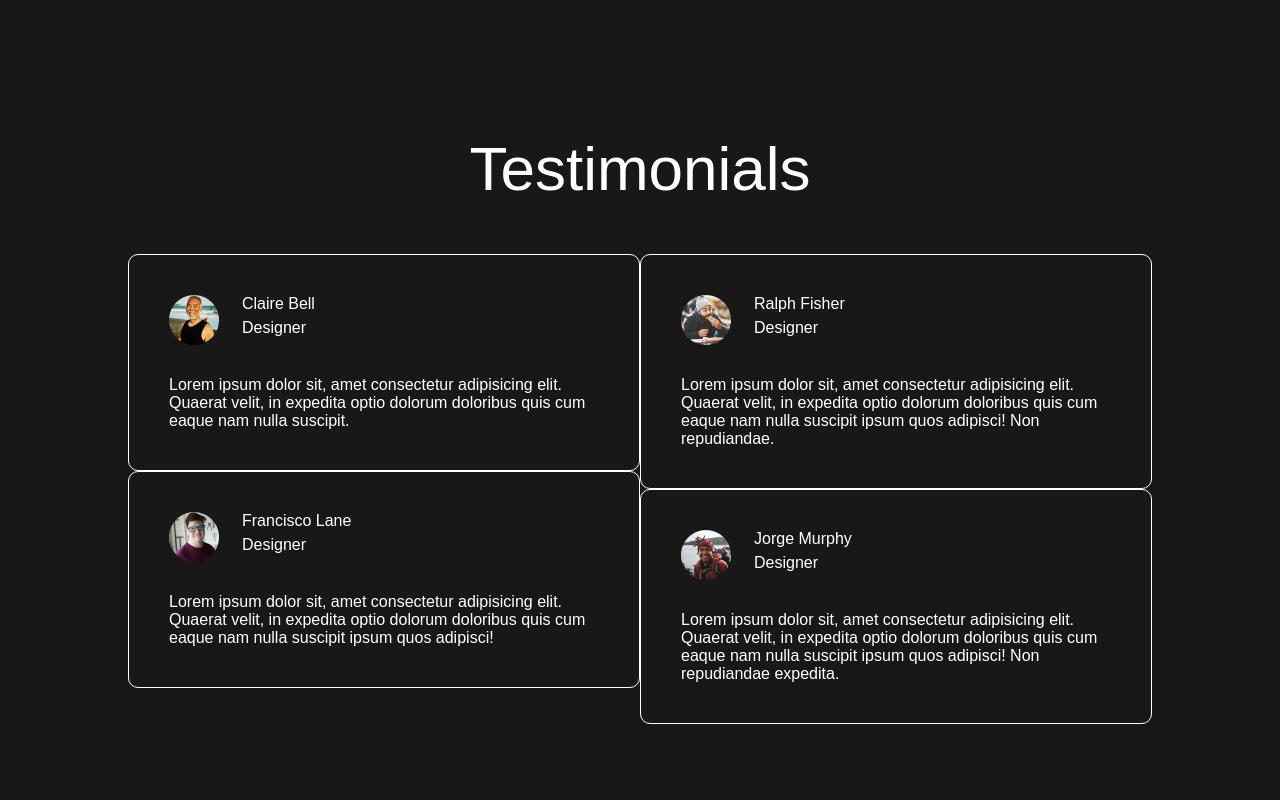
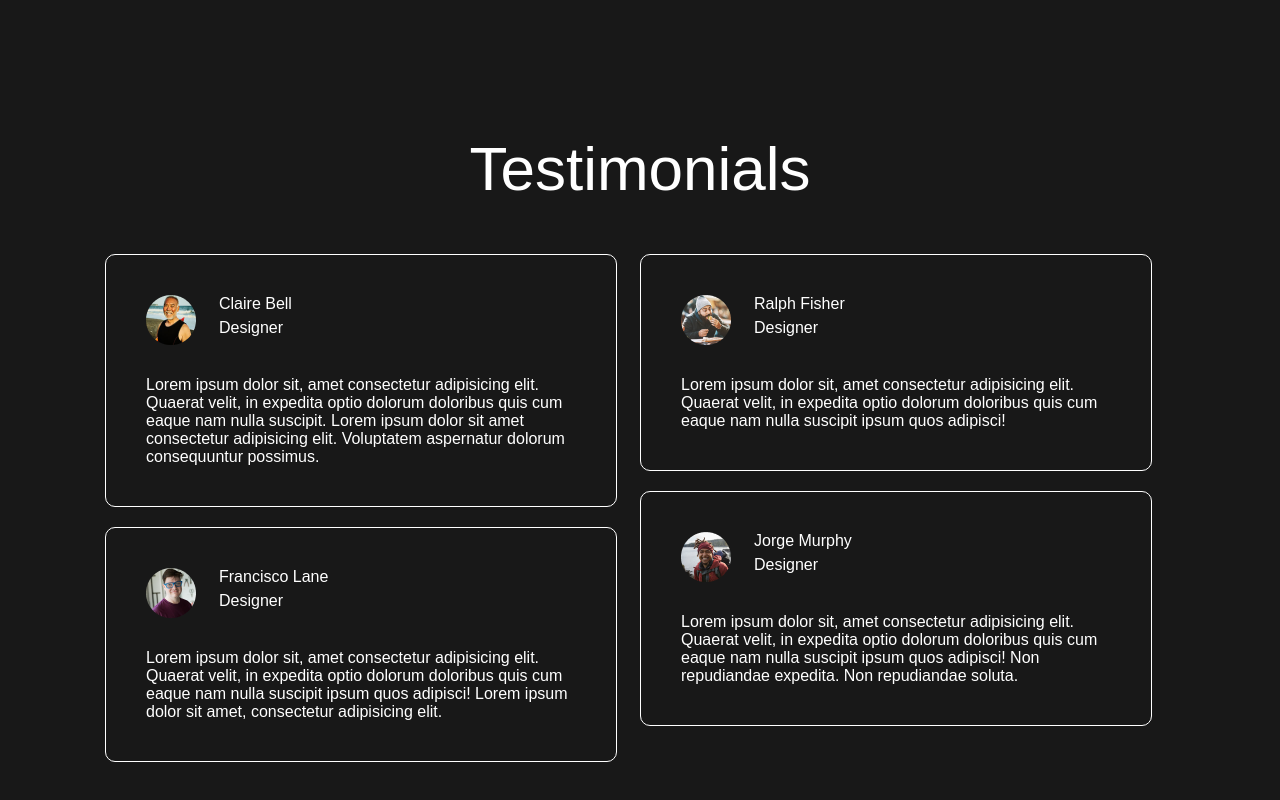
Before and after one commit to AleksandrKompanetc/reactjs-figma-app, a React (Create React App) app: page / in a window 1280 px wide. Shown: the part 5934-6734 px from the top of the page. Built offline with nearby package versions, Linux system fonts and the light colour scheme.

Commit message:
adding Footer

```diff
--- a/src/components/Footer.css
+++ b/src/components/Footer.css
@@ -1,31 +1,3 @@
-.test {
-  width: 200px;
-  display: flex;
-  flex-direction: column;
-  flex-wrap: wrap;
-  background: gray;
+.footer {
+
 }
-
-.test1 {
-  width: 100px;
-  height: 100px;
-  background: red;
-}
-
-.test2 {
-  width: 100px;
-  height: 80px;
-  background: green;
-}
-
-.test3 {
-  width: 100px;
-  height: 50px;
-  background: blue;
-}
-
-.test4 {
-  width: 100px;
-  height: 40px;
-  background: white;
-}
--- a/src/components/Footer.jsx
+++ b/src/components/Footer.jsx
@@ -3,7 +3,9 @@ import './Footer.css'
 
 const Footer = () => {
   return (
-    <div></div>
+    <div className='footer'>
+      <div className='links'></div>
+    </div>
   )
 }
 
--- a/src/components/Main.css
+++ b/src/components/Main.css
@@ -169,11 +169,14 @@
   flex-direction: column;
   flex-wrap: wrap;
   align-items: center;
+  align-content: center;
   color: #fff;
 }
 
 .testimonial {
   width: 430px;
+  margin-bottom: 20px;
+  margin-right: 23px;
   padding: 40px;
   border: 1px solid #fff;
   border-radius: 10px;
--- a/src/components/Main.jsx
+++ b/src/components/Main.jsx
@@ -158,7 +158,9 @@ const Main = () => {
             <div className='testimonial__content'>
               Lorem ipsum dolor sit, amet consectetur adipisicing elit.
               Quaerat velit, in expedita optio dolorum doloribus quis
-              cum eaque nam nulla suscipit.
+              cum eaque nam nulla suscipit. Lorem ipsum dolor sit amet
+              consectetur adipisicing elit. Voluptatem aspernatur dolorum
+              consequuntur possimus.
             </div>
           </div>
           <div className='testimonial'>
@@ -172,7 +174,8 @@ const Main = () => {
             <div className='testimonial__content'>
               Lorem ipsum dolor sit, amet consectetur adipisicing elit.
               Quaerat velit, in expedita optio dolorum doloribus quis
-              cum eaque nam nulla suscipit ipsum quos adipisci!
+              cum eaque nam nulla suscipit ipsum quos adipisci! Lorem
+              ipsum dolor sit amet, consectetur adipisicing elit.
             </div>
           </div>
           <div className='testimonial'>
@@ -187,7 +190,6 @@ const Main = () => {
               Lorem ipsum dolor sit, amet consectetur adipisicing elit.
               Quaerat velit, in expedita optio dolorum doloribus quis
               cum eaque nam nulla suscipit ipsum quos adipisci!
-              Non repudiandae.
             </div>
           </div>
           <div className='testimonial'>
@@ -202,7 +204,7 @@ const Main = () => {
               Lorem ipsum dolor sit, amet consectetur adipisicing elit.
               Quaerat velit, in expedita optio dolorum doloribus quis
               cum eaque nam nulla suscipit ipsum quos adipisci!
-              Non repudiandae expedita.
+              Non repudiandae expedita. Non repudiandae soluta.
             </div>
           </div>
         </div>
```
